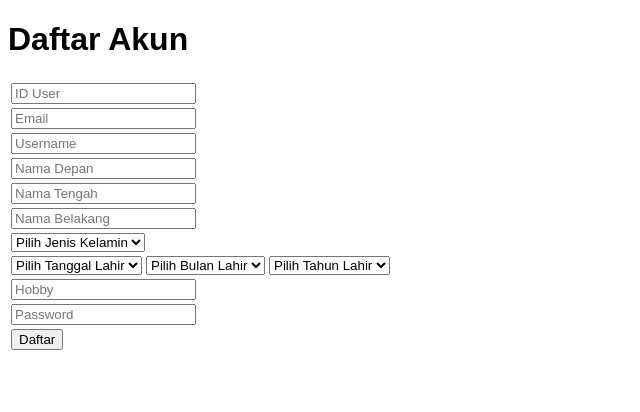
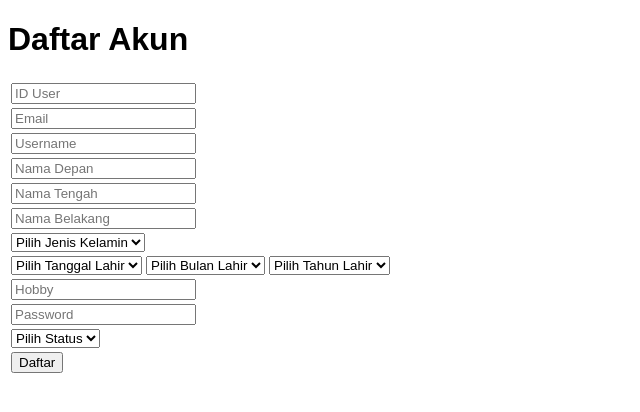
Before and after one commit to Caichang456/SIG_Bubble_Drink_PHP_Mysql, a PHP site: page /daftar_akun.php in a window 1280 px wide. Shown: the top 412 px of the page, without its empty margins (0-640 px from the left). Run offline with PHP 8.4, Linux system fonts and the light colour scheme.

Commit message:
Perubahan daftar_akun.php dan daftar.php

```diff
--- a/daftar_akun.php
+++ b/daftar_akun.php
@@ -74,6 +74,15 @@
 					<td colspan="3"><input type="password" name="txt_password" placeholder="Password" required="required"></td>
 				</tr>
 				<tr>
+					<td colspan="3">
+						<select name="status">
+							<option value="">Pilih Status</option>
+							<option value="Admin">Admin</option>
+							<option value="User">User</option>
+						</select>
+					</td>
+				</tr>
+				<tr>
 					<td colspan="3"><input type="submit" name="btn_daftar" value="Daftar"></td>
 				</tr>
 			</table>
```
Also changed, not shown: daftar.php (+11 -2 lines).
